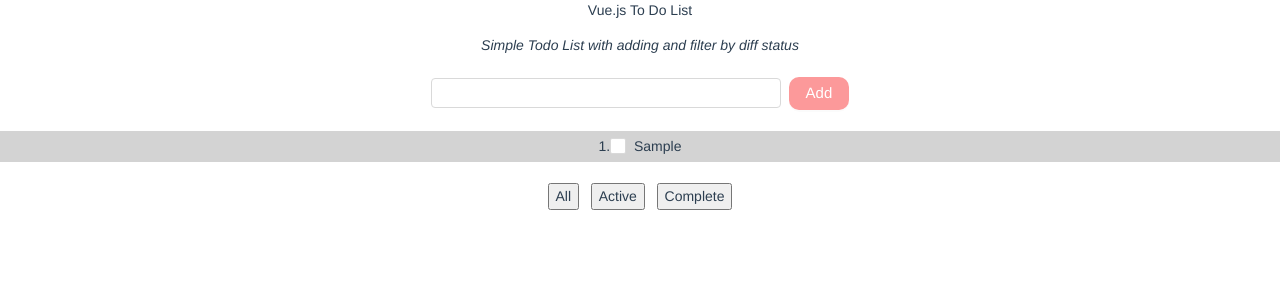
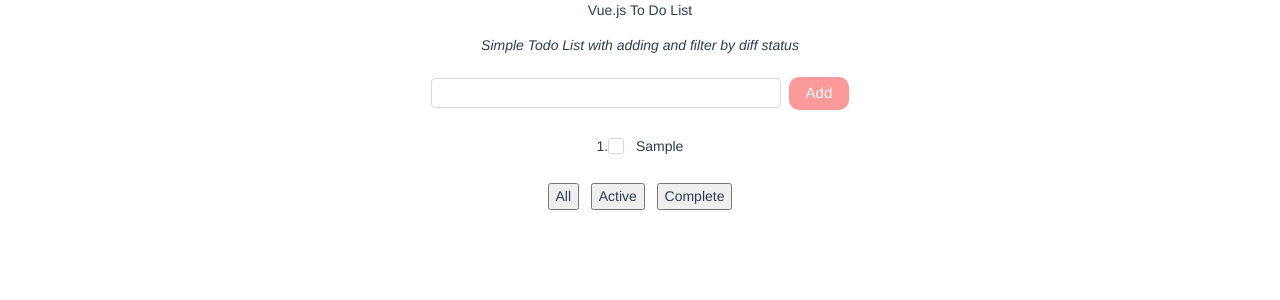
Before and after one commit to DannyZeng2/Vue-Todo-List-2019-7-19-9-27-8-136, a Vue app: page / in a window 1280 px wide. Both pictures are taken after typing "Sample" into the empty fields and a click on the button "Add". Shown: the top 300 px of the page. Built offline with nearby package versions, Linux system fonts and the light colour scheme.

Commit message:
update some css style

```diff
--- a/src/components/TodoItem.vue
+++ b/src/components/TodoItem.vue
@@ -1,21 +1,19 @@
 <template>
   <div
     v-if="status==='All'||status==='Active'&&item.active===false||status==='Complete'&&item.active===true"
-    :class="[item.id%2===1?'odd-item':'even-item']"
+    :class="[contains(items, item)%2===1?'odd-item':'even-item']"
   >
-    <span>{{item.id}}.</span>
-    <a-checkbox v-model="item.active" />&nbsp;
-
+    <span>{{contains(items, item)+1}}.</span>
+    <a-checkbox v-model="item.active" />
+&nbsp;
     <label :class="{finishItem:item.active}" @dblclick="editItem(item.id)">
       <span v-if="!item.isEdit">{{item.name}}</span>
       <span v-else>
         <input v-model="item.name" type="text" @keyup.enter="finishEdit(item.id)" />
       </span>
     </label>
-    <a-icon type="close" style="float:right" @click="deleteItem(item.id-1)"/>
+    <a-icon type="close" style="float:right" @click="deleteItem(contains(items, item))" />
   </div>
-
-
 </template>
 
 <script>
@@ -25,6 +23,9 @@
   computed: {
     status() {
       return this.$store.getters.getStatus;
+    },
+    items() {
+      return this.$store.getters.getItems;
     }
   },
   methods: {
@@ -36,8 +37,17 @@
       this.$store.commit("finishEdit", id);
     },
 
-    deleteItem(id){
+    deleteItem(id) {
       this.$store.commit("remove", id);
+    },
+    contains(arrays, obj) {
+      var i = arrays.length;
+      while (i--) {
+        if (arrays[i] === obj) {
+          return i;
+        }
+      }
+      return false;
     }
   }
 };
--- a/src/css/style.css
+++ b/src/css/style.css
@@ -20,7 +20,7 @@
 }
 .odd-item{
     padding:5px 0px;
-    background-color: lightgray;
+    background-color: #f4ecec;
 }
 .even-item{
     padding:5px 0px;
@@ -44,6 +44,7 @@
 
 .finishItem{
     text-decoration:line-through;
+    color:grey
 }
 
 
```
